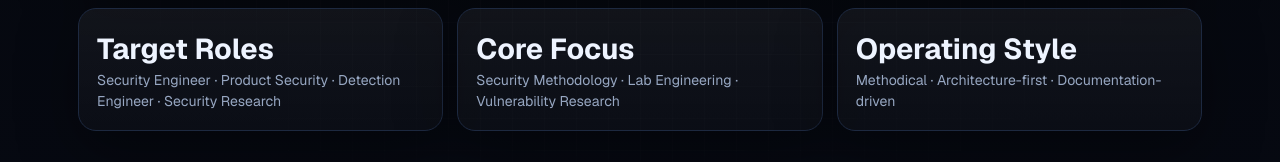
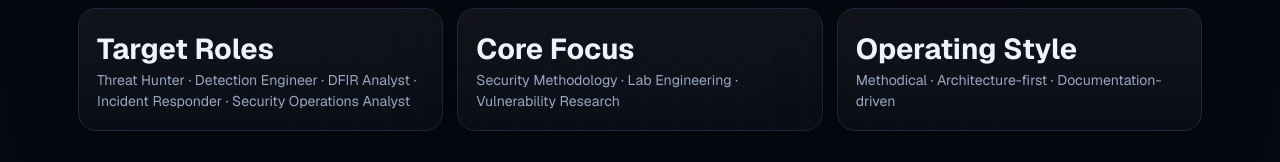
Before and after one commit to egrexsec/mell0wx-brand-hq-pro, a Next.js app: page / in a window 1280 px wide. Shown: the part 586-748 px from the top of the page. Built offline with nearby package versions, Linux system fonts and the light colour scheme.

Commit message:
copy: retarget homepage roles to threat hunting and DFIR

```diff
--- a/src/app/page.tsx
+++ b/src/app/page.tsx
@@ -65,7 +65,7 @@ export default function HomePage() {
       <section className="section grid grid-3">
         <article className="glass card">
           <div className="metric">Target Roles</div>
-          <div className="metric-label">Security Engineer · Product Security · Detection Engineer · Security Research</div>
+          <div className="metric-label">Threat Hunter · Detection Engineer · DFIR Analyst · Incident Responder · Security Operations Analyst</div>
         </article>
         <article className="glass card">
           <div className="metric">Core Focus</div>
```
